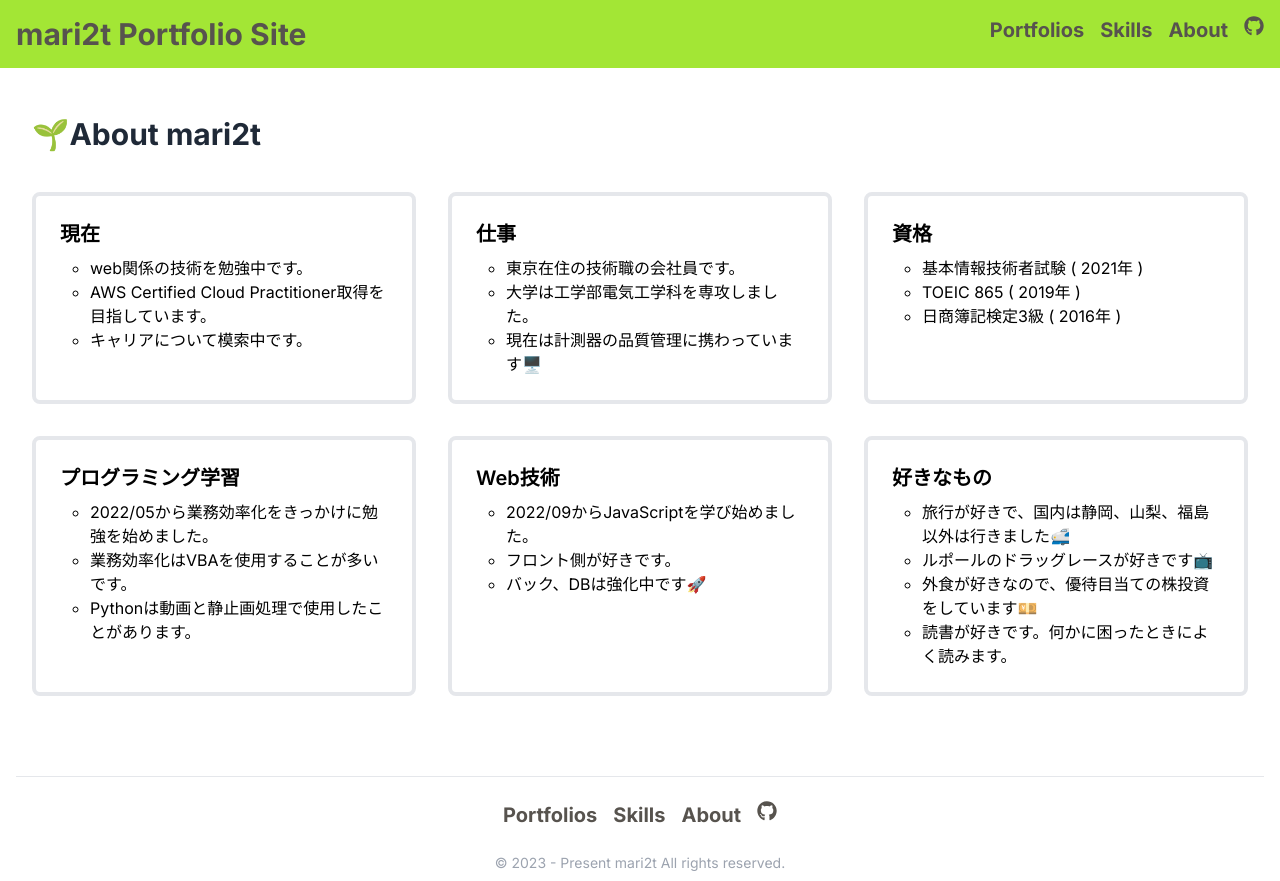
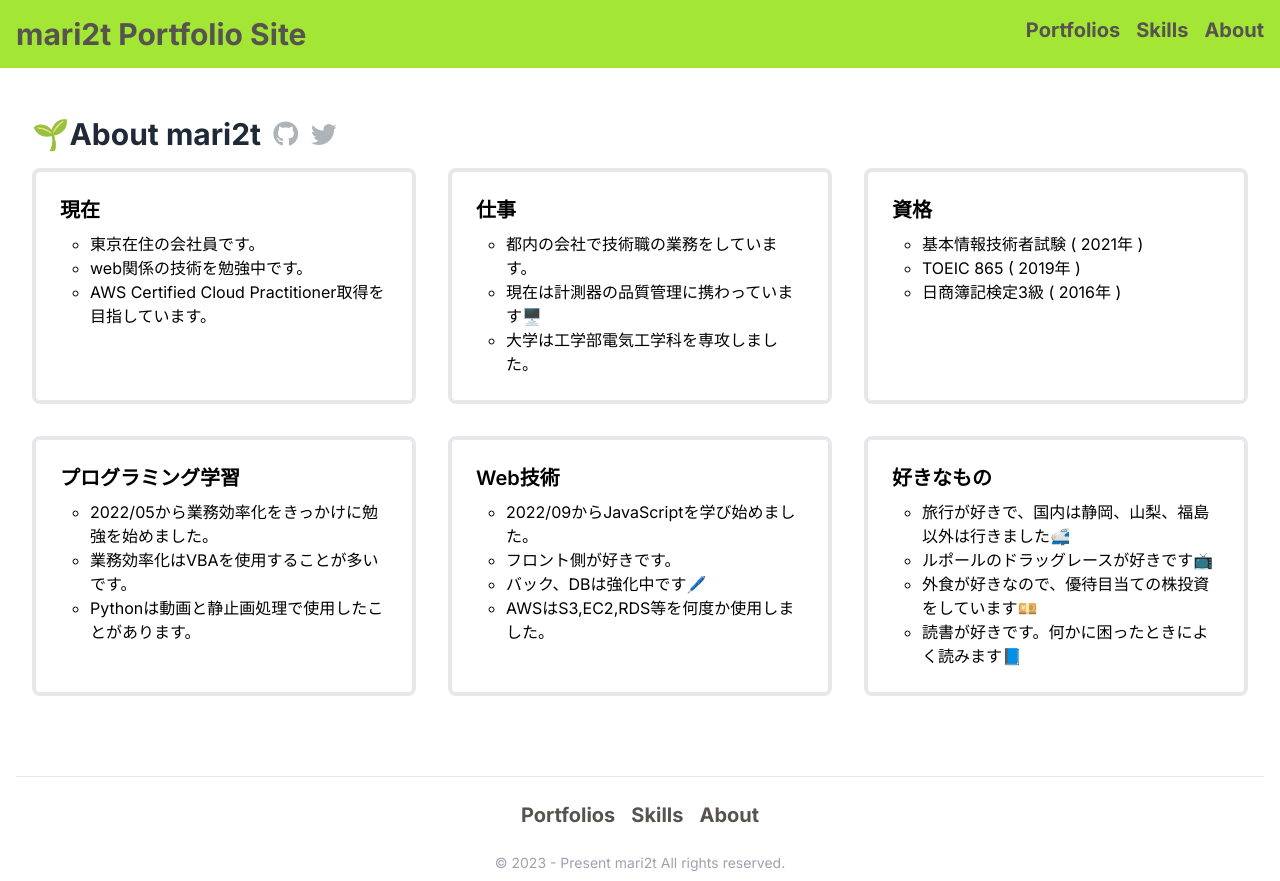
Before and after one commit to mari2t/mari2t_portfolio, a Next.js app: page /about in a window 1280 px wide. Built offline with nearby package versions, Linux system fonts and the light colour scheme.

Commit message:
feat : add SNS icon

```diff
--- a/src/app/about/page.tsx
+++ b/src/app/about/page.tsx
@@ -1,25 +1,30 @@
+"use client";
+import Link from "next/link";
 import { FunctionComponent } from "react";
+import { IconContext } from "react-icons";
+import { BsTwitter } from "react-icons/bs";
+import { FaGithub } from "react-icons/fa";
 
 const profiles = [
   {
     title: "現在",
-    skills: [
+    profileItems: [
+      "東京在住の会社員です。",
       "web関係の技術を勉強中です。",
       "AWS Certified Cloud Practitioner取得を目指しています。",
-      "キャリアについて模索中です。",
     ],
   },
   {
     title: "仕事",
-    skills: [
-      "東京在住の技術職の会社員です。",
+    profileItems: [
+      "都内の会社で技術職の業務をしています。",
+      "現在は計測器の品質管理に携わっています🖥️",
       "大学は工学部電気工学科を専攻しました。",
-      "現在は計測器の品質管理に携わっています🖥️",
     ],
   },
   {
     title: "資格",
-    skills: [
+    profileItems: [
       "基本情報技術者試験 ( 2021年 )",
       "TOEIC 865 ( 2019年 )",
       "日商簿記検定3級 ( 2016年 )",
@@ -27,7 +32,7 @@ const profiles = [
   },
   {
     title: "プログラミング学習",
-    skills: [
+    profileItems: [
       "2022/05から業務効率化をきっかけに勉強を始めました。",
       "業務効率化はVBAを使用することが多いです。",
       "Pythonは動画と静止画処理で使用したことがあります。",
@@ -35,31 +40,46 @@ const profiles = [
   },
   {
     title: "Web技術",
-    skills: [
+    profileItems: [
       "2022/09からJavaScriptを学び始めました。",
       "フロント側が好きです。",
-      "バック、DBは強化中です🚀",
+      "バック、DBは強化中です🖊️",
+      "AWSはS3,EC2,RDS等を何度か使用しました。",
     ],
   },
   {
     title: "好きなもの",
-    skills: [
+    profileItems: [
       "旅行が好きで、国内は静岡、山梨、福島以外は行きました🚅",
       "ルポールのドラッグレースが好きです📺",
       "外食が好きなので、優待目当ての株投資をしています💴",
-      "読書が好きです。何かに困ったときによく読みます。",
+      "読書が好きです。何かに困ったときによく読みます📘",
     ],
   },
 ];
 
-const SkillsPage: FunctionComponent = () => {
+const profileItemsPage: FunctionComponent = () => {
   return (
     <div className="bg-white py-6 sm:py-8 lg:py-12">
       <div className="mx-auto max-w-screen-2xl px-4 md:px-8">
         <div className="mb-2 md:mb-4 flex">
-          <h2 className="text-2xl font-bold text-gray-800 md:mb-6 lg:text-3xl items-center justify-center">
+          <h2 className="text-2xl font-bold text-gray-800 mr-3 lg:text-3xl items-center justify-center">
             🌱About mari2t
           </h2>
+          <div className="flex justify-center items-center mr-3">
+            <IconContext.Provider value={{ color: "#adb4b9", size: "1.6em" }}>
+              <Link href="https://github.com/mari2t">
+                <FaGithub />
+              </Link>
+            </IconContext.Provider>
+          </div>
+          <div className="flex justify-center items-center mr-3">
+            <IconContext.Provider value={{ color: "#adb4b9", size: "1.6em" }}>
+              <Link href="https://twitter.com/gussuri49neru">
+                <BsTwitter />
+              </Link>
+            </IconContext.Provider>
+          </div>
         </div>
         <div className="grid gap-4 sm:grid-cols-2 md:gap-8 xl:grid-cols-3">
           {profiles.map((section) => (
@@ -71,7 +91,7 @@ const SkillsPage: FunctionComponent = () => {
                 {section.title}
               </h3>
               <ul style={{ paddingLeft: "30px", listStyleType: "circle" }}>
-                {section.skills.map((skill) => (
+                {section.profileItems.map((skill) => (
                   <li key={skill}>{skill}</li>
                 ))}
               </ul>
@@ -83,4 +103,4 @@ const SkillsPage: FunctionComponent = () => {
   );
 };
 
-export default SkillsPage;
+export default profileItemsPage;
--- a/src/app/components/Footer.tsx
+++ b/src/app/components/Footer.tsx
@@ -1,5 +1,4 @@
 import Link from "next/link";
-import { FaGithub } from "react-icons/fa";
 
 const Footer = () => {
   return (
@@ -17,12 +16,6 @@ const Footer = () => {
               <Link href="/about" className="text-stone-600 font-bold text-xl">
                 About
               </Link>
-              <Link
-                href="https://github.com/mari2t"
-                className="text-stone-600 font-bold text-xl"
-              >
-                <FaGithub />
-              </Link>
             </div>
           </nav>
         </div>
--- a/src/app/components/Header.tsx
+++ b/src/app/components/Header.tsx
@@ -20,12 +20,6 @@ const Header: FunctionComponent = () => {
         <Link href="/about" className="text-stone-600 font-bold text-xl">
           About
         </Link>
-        <Link
-          href="https://github.com/mari2t"
-          className="text-stone-600 font-bold text-xl"
-        >
-          <FaGithub />
-        </Link>
       </div>
     </header>
   );
```
